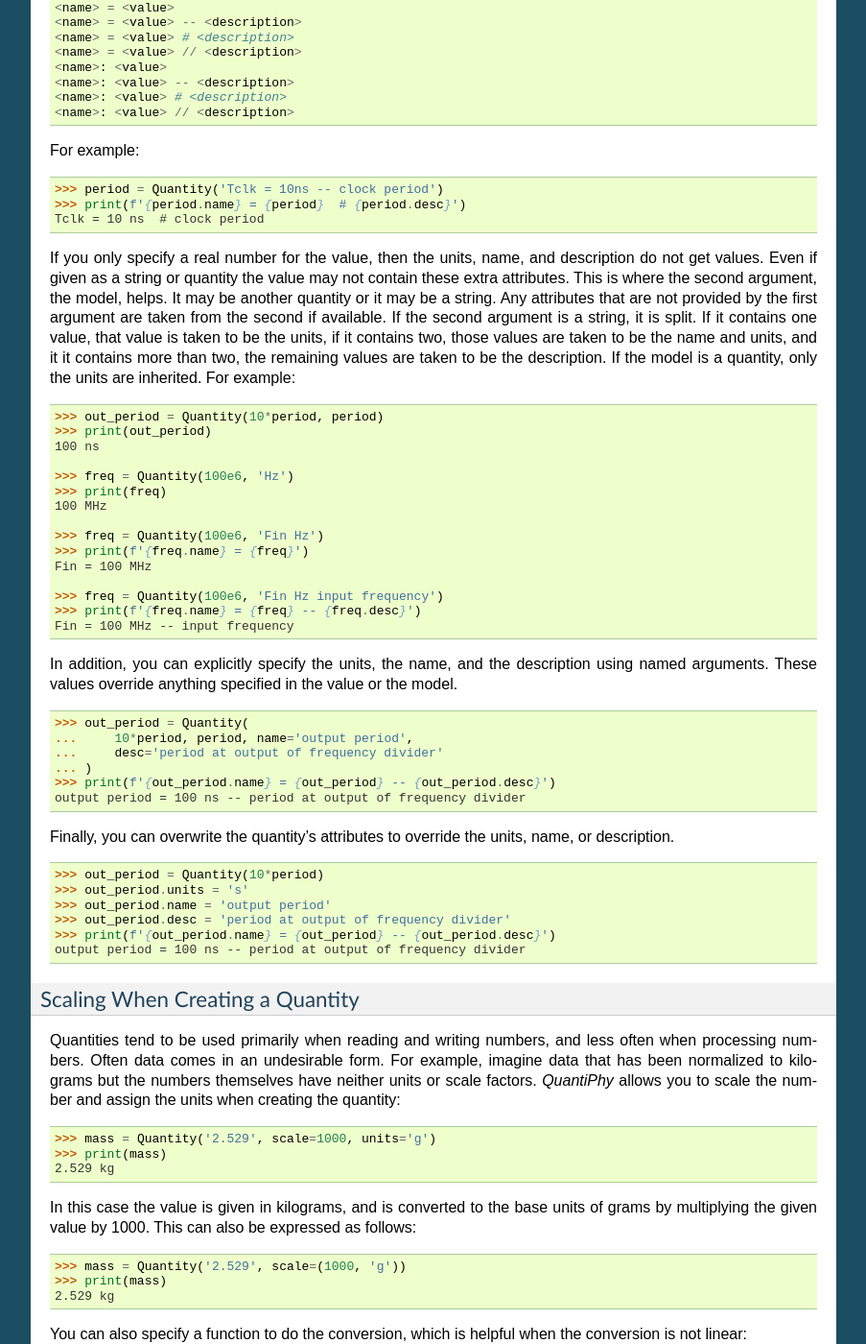
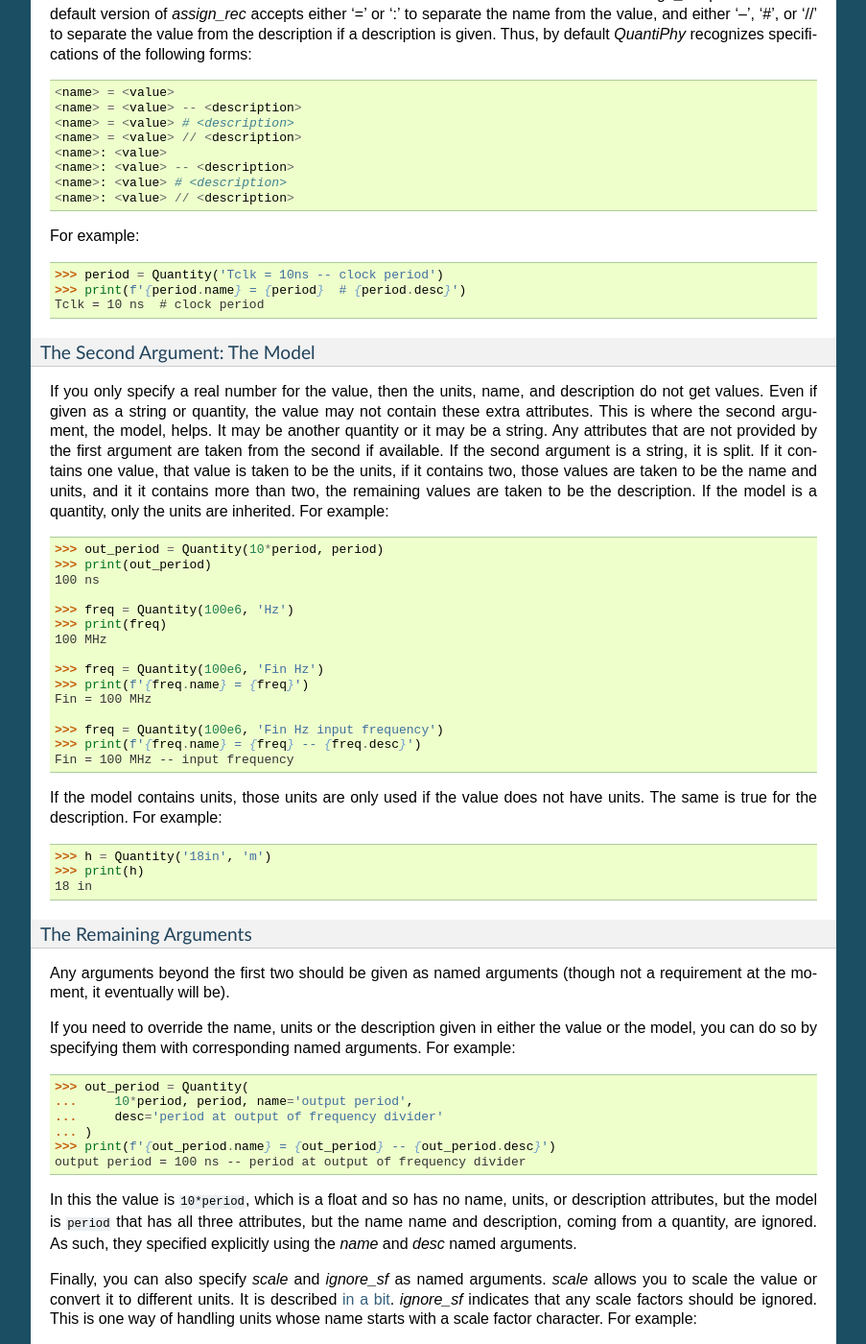
Before and after one commit to KenKundert/quantiphy, a Sphinx documentation site: the page built from doc/user.rst, in a window 1280 px wide and 1400 px high, scrolled down 3798 px. Shown: the whole window at 96% size, without its empty margins (198-1101 px from the left). Built offline with Sphinx 7.4.7, drawn with Linux system fonts in a browser that asks for light colours; some of the changed text lies outside the part shown.

Commit message:
Added backward compatibility for form argument of render if it is passed as unnamed argument. Added check_units='strict' to Quantity.add(). Refined the documentation.

```diff
--- a/doc/user.rst
+++ b/doc/user.rst
@@ -139,18 +139,24 @@
     93.206 Mmiles
 
 
-Specifying a Quantity Value
-...........................
-
-Normally, creating a quantity takes one or two arguments.  The first is taken to
-be the value, and the second, if given, is taken to be the model, which is
-a source of default values.  The value may be given as a float, as a string, or
-as a quantity.  The string may be the name of a known constant or it may
-represent a number. If the string represents a number, it may be in floating
-point notation, in E-notation (ex: 1.2e+3), or use SI scale factors. It may also
-include the units.  And like Python in general, the numbers may include
-underscores to make them easier to read (they are ignored).  For example, any of
-the following ways can be used to specify 1ns:
+Specifying Quantities
+.....................
+
+Normally, creating a :class:`quantiphy.Quantity` takes one or two arguments.
+The first is taken to be the value, and the second, if given, is taken to be the
+model, which is a source of default values.
+
+
+The First Argument: The Value
+"""""""""""""""""""""""""""""
+
+The value may be given as a float, as a string, or as a quantity.  The string
+may be the name of a known constant or it may represent a number. If the string
+represents a number, it may be in floating point notation, in E-notation (ex:
+1.2e+3), or use SI scale factors. It may also include the units.  And like
+Python in general, the numbers may include underscores to make them easier to
+read (they are ignored).  For example, any of the following ways can be used to
+specify 1ns:
 
 .. code-block:: python
 
@@ -185,7 +191,7 @@
     13.806e-24 J/K
     160.22e-21 C
 
-The following constants are pre-defined: *h*, *ħ*, *k*, *q*, *c*, *0°C'*, *ε₀*,
+The following constants are pre-defined: *h*, *ħ*, *k*, *q*, *c*, *0°C*, *ε₀*,
 *μ₀*, and *Z₀*. You may add your own constants.
 
 Currency units ($£€ɃΞ) are a bit different than other units, they are placed
@@ -258,8 +264,12 @@
     >>> print(f'{period.name} = {period}  # {period.desc}')
     Tclk = 10 ns  # clock period
 
+
+The Second Argument: The Model
+""""""""""""""""""""""""""""""
+
 If you only specify a real number for the value, then the units, name, and
-description do not get values. Even if given as a string or quantity the value
+description do not get values. Even if given as a string or quantity, the value
 may not contain these extra attributes. This is where the second argument, the
 model, helps.  It may be another quantity or it may be a string.  Any attributes
 that are not provided by the first argument are taken from the second if
@@ -287,9 +297,23 @@
     >>> print(f'{freq.name} = {freq} -- {freq.desc}')
     Fin = 100 MHz -- input frequency
 
-In addition, you can explicitly specify the units, the name, and the description
-using named arguments. These values override anything specified in the value or
-the model.
+If the model contains units, those units are only used if the value does not
+have units. The same is true for the description. For example:
+
+    >>> h = Quantity('18in', 'm')
+    >>> print(h)
+    18 in
+
+
+The Remaining Arguments
+"""""""""""""""""""""""
+
+Any arguments beyond the first two should be given as named arguments (though
+not a requirement at the moment, it eventually will be).
+
+If you need to override the name, units or the description given in either the
+value or the model, you can do so by specifying them with corresponding named
+arguments.  For example:
 
 .. code-block:: python
 
@@ -300,8 +324,40 @@
     >>> print(f'{out_period.name} = {out_period} -- {out_period.desc}')
     output period = 100 ns -- period at output of frequency divider
 
-Finally, you can overwrite the quantity's attributes to override the units,
-name, or description.
+In this the value is ``10*period``, which is a float and so has no name, units,
+or description attributes, but the model is ``period`` that has all three
+attributes, but the name name and description, coming from a quantity, are
+ignored. As such, they specified explicitly using the *name* and *desc* named
+arguments.
+
+Finally, you can also specify *scale* and *ignore_sf* as named arguments.
+*scale* allows you to scale the value or convert it to different units. It is
+described :ref:`in a bit <scaling upon creation>`. *ignore_sf* indicates that
+any scale factors should be ignored. This is one way of handling units whose
+name starts with a scale factor character. For example:
+
+    >>> l = Quantity('1meter')                              # length in milli-eters
+    >>> print(l, l.real, l.units, sep=', ')
+    1 meter, 0.001, eter
+
+    >>> l = Quantity('1m', ignore_sf=True)                  # length in meters
+    >>> print(l, l.real, l.units, sep=', ')
+    1 m, 1.0, m
+
+    >>> d = Quantity('1m', units = 'mile', ignore_sf=True)  # distance in miles
+    >>> print(d, d.real, d.units, sep=', ')
+    1 mile, 1.0, mile
+
+    >>> t = Quantity('1m', units = 'min', ignore_sf=True)   # duration in minutes
+    >>> print(t, t.real, t.units, sep=', ')
+    1 min, 1.0, min
+
+
+Quantity Attributes
+"""""""""""""""""""
+
+Finally, you can overwrite :class:`quantiphy.Quantity` attributes to override
+the units, name, or description.
 
 .. code-block:: python
 
@@ -312,6 +368,14 @@
     >>> print(f'{out_period.name} = {out_period} -- {out_period.desc}')
     output period = 100 ns -- period at output of frequency divider
 
+In addition, you can also override the preferences with attributes:
+
+    >>> out_period.spacer = ''
+    >>> print(out_period)
+    100ns
+
+
+.. _scaling upon creation:
 
 Scaling When Creating a Quantity
 ................................
@@ -513,13 +577,33 @@
 
 Any value that can be passed to the *scale* argument for
 :class:`quantiphy.Quantity` or :meth:`quantiphy.Quantity.render` can be passed
-to the *scale* method.
-
-.. code-block:: python
-
-    >>> Tboil_C = Tboil.scale('C')
-    >>> print(Tboil_C)
-    100 C
+to the *scale* method. Specifically, the following types are accepted:
+
+float or Quantity:
+    The argument scales the existing value (a new quantity is returned whose
+    value equals the existing quantity multiplied by scale). In this case the
+    scale is assumed unitless (any units are ignored) and so the units of the
+    new quantity are the same as those of the underlying quantity.
+
+tuple:
+    The argument consists of two values. Tthe first value, a float, is treated
+    as a scale factor. The the second value, a string, is taken to be the units
+    of the new quantity.
+
+function:
+    The function takes two arguments, the value and the units of the quantity
+    and it returns two values, the value and units of the new value.
+
+string:
+    The argument is taken to the be desired units. This value along with the
+    units of the underlying quantity are used to select a known unit conversion,
+    which is applied to create the new value.
+
+    .. code-block:: python
+
+        >>> Tboil_C = Tboil.scale('C')
+        >>> print(Tboil_C)
+        100 C
 
 
 Creating a Quantity by Adding to an Existing Quantity
```
Also changed, not shown: quantiphy.py (+119 -107 lines), test_misc.py (+22 -1 lines), test_unit_conversion.py (+16 -3 lines).
